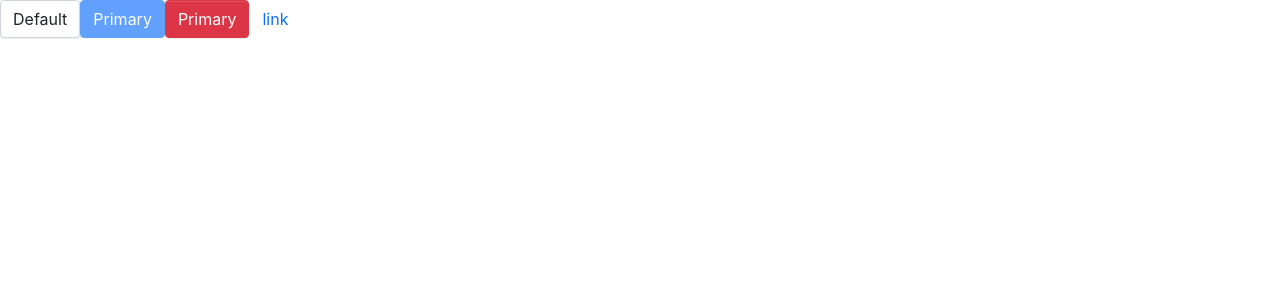
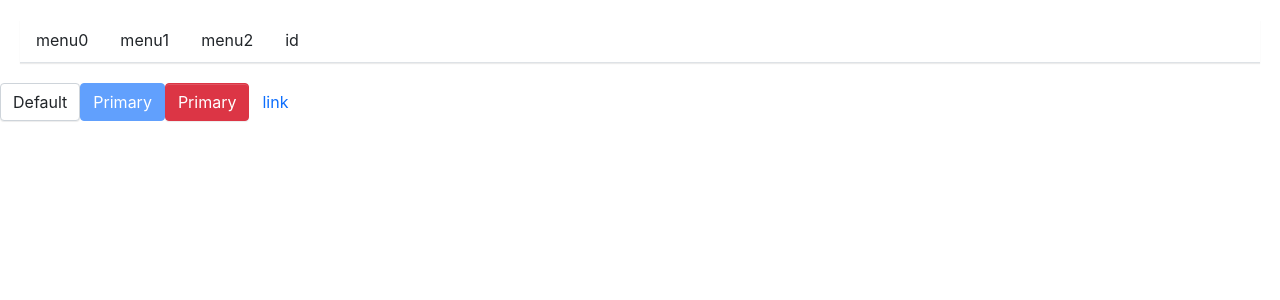
Before and after one commit to RelentlessFlow/yzq-react-component, a React (Vite) app: page / in a window 1280 px wide. Shown: the top 300 px of the page. Built offline with nearby package versions, Linux system fonts and the light colour scheme.

Commit message:
feat: 更新Menu组件

```diff
--- a/src/App.tsx
+++ b/src/App.tsx
@@ -1,10 +1,31 @@
 import React from "react";
 import Button from "@/components/Button";
+import Menu from "@/components/Menu";
 
 const App: React.FC = () => {
 	return (
 		<>
 			<div className={'App'}>
+				<Menu defaultIndex={0} onSelect={(index) => console.log(index)} style={{margin: 20}} mode={'horizontal'}>
+					<Menu.Item id={'0'}>
+						menu0
+					</Menu.Item>
+					<Menu.Item id={'1'}>
+						menu1
+					</Menu.Item>
+					<Menu.Item id={'2'}>
+						menu2
+					</Menu.Item>
+					<Menu.SubItem title={'id'} id={'3'}>
+						<Menu.Item id={'3-1'}>
+							menu1
+						</Menu.Item>
+						<Menu.Item id={'3-2'}>
+							menu1
+						</Menu.Item>
+					</Menu.SubItem>
+				</Menu>
+
 				<header className={'App-header'}>
 					<Button>Default</Button>
 					<Button buttonType={'primary'} onClick={() => console.log('Hello')} disabled>Primary</Button>
--- a/src/components/Button/_style.scss
+++ b/src/components/Button/_style.scss
@@ -1,3 +1,5 @@
+@import "../../styles/variables";
+
 .yzq-btn {
   position: relative;
   display: inline-block;
--- a/src/components/Button/button.tsx
+++ b/src/components/Button/button.tsx
@@ -1,6 +1,21 @@
 import React from 'react'
 import classNames from "classnames";
-import type {ButtonProps} from "./type.ts";
+
+type ButtonSize = 'lg' | 'sm'
+type ButtonType = 'default' | 'primary' | 'danger' | 'link'
+
+interface BaseButtonProps {
+	className?: string;
+	disabled?: boolean;
+	size?: ButtonSize;
+	buttonType?: ButtonType;
+	children?: React.ReactNode;
+	href?: string
+}
+
+type NativeButtonProps = BaseButtonProps & React.ButtonHTMLAttributes<HTMLElement>
+type AnchorButtonProps = BaseButtonProps & React.AnchorHTMLAttributes<HTMLElement>
+type ButtonProps = Partial<NativeButtonProps & AnchorButtonProps>
 
 const Button: React.FC<ButtonProps> = (props) => {
 	const {
@@ -39,3 +54,9 @@ const Button: React.FC<ButtonProps> = (props) => {
 }
 
 export default Button
+
+export type {
+	ButtonSize,
+	ButtonType,
+	ButtonProps
+}
--- a/src/components/Button/index.ts
+++ b/src/components/Button/index.ts
@@ -1,5 +1,4 @@
-import { ButtonSize, ButtonType } from "./type.ts";
-import button from "./button.tsx";
+import button, { type ButtonSize, type ButtonType } from "./button.tsx";
 
 export type {
 	ButtonType,
--- /dev/null
+++ b/src/components/Menu/_style.scss
@@ -0,0 +1,85 @@
+@import "../../styles/variables";
+
+.yzq-menu {
+  display: flex;
+  flex-wrap: wrap;
+  padding-left: 0;
+  list-style: none;
+  border-bottom: $menu-border-width solid $border-color;
+  box-shadow: $menu-box-shadow;
+
+  .yzq-menu-item {
+    padding: $menu-item-padding-y $menu-item-padding-x;
+    cursor: pointer;
+    &:hover, &:focus {
+      text-decoration: none;
+    }
+    &.is-disabled {
+      color: $menu-item-disabled-color;
+      pointer-events: none;
+      cursor: default;
+    }
+    &.is-active, &:hover {
+      color: $menu-item-active-color;
+    }
+  }
+
+  .yzq-submenu-item {
+    position: relative;
+    .yzq-submenu-title {
+      display: flex;
+      align-items: center;
+    }
+  }
+
+  .yzq-submenu {
+    list-style:none;
+    padding-left: 0;
+    white-space: nowrap;
+
+    &.submenu-opened {
+      display: block;
+    }
+
+    .yzq-menu-item {
+      padding: $menu-item-padding-y $menu-item-padding-x;
+      cursor: pointer;
+      color: $body-color;
+      &.is-active, &:hover {
+        color: $menu-item-active-color !important;
+      }
+    }
+  }
+}
+
+.yzq-menu-horizontal {
+  >.yzq-menu-item {
+    border-bottom: $menu-item-active-border-width solid transparent;
+
+    &.is-active, &:hover {
+      border-bottom: $menu-border-width solid $menu-item-active-color;
+    }
+  }
+  .yzq-submenu {
+    display: none;
+    position: absolute;
+    background: $white;
+    z-index: 100;
+    top: calc(100% - 2px);
+    left: 0;
+    border: $menu-border-width solid $menu-border-color;
+    box-shadow: $submenu-box-shadow;
+  }
+}
+
+.yzq-menu-vertical {
+  flex-direction: column;
+  border-bottom: 0;
+  border-right: $menu-border-width solid $border-color;
+  .yzq-menu-item {
+    &.is-active, &:hover {
+      border-bottom: 0;
+      border-left: $menu-border-width solid $menu-item-active-color;
+    }
+  }
+}
--- /dev/null
+++ b/src/components/Menu/index.ts
@@ -0,0 +1,23 @@
+import InternalForm, { type MenuProps } from './menu.tsx'
+import MenuItem, { type MenuItemProps } from "./menuItem.tsx";
+import SubMenu, { type SubMenuProps } from "./subMenu.tsx";
+
+type InternalFormType = typeof InternalForm;
+
+type CompoundedComponent = InternalFormType & {
+	Item: typeof MenuItem;
+	SubItem: typeof SubMenu
+}
+
+const Menu = InternalForm as CompoundedComponent
+
+Menu.Item = MenuItem
+Menu.SubItem = SubMenu
+
+export type {
+	MenuProps,
+	MenuItemProps,
+	SubMenuProps
+}
+
+export default Menu
--- /dev/null
+++ b/src/components/Menu/menu.tsx
@@ -0,0 +1,69 @@
+import React, {createContext, useState} from 'react';
+import classNames from "classnames";
+
+type MenuMode = 'horizontal' | 'vertical';
+type MenuId = React.Key | string | number
+type SelectCallback = (selectId: MenuId) => void
+interface MenuProps {
+	defaultIndex?: MenuId;
+	className?: string;
+	mode?: MenuMode;
+	style?: React.CSSProperties;
+	onSelect?: SelectCallback;
+	children?: React.ReactNode;
+}
+
+interface IMenuContext {
+	id?: React.Key;
+	onSelect?: SelectCallback;
+}
+
+const MenuContext = createContext<IMenuContext>({})
+
+const Menu: React.FC<MenuProps> = (
+	{
+		className,
+		mode,
+		style,
+		children,
+		onSelect,
+		defaultIndex
+	}
+) => {
+
+	const [currentActive,setActive] = useState(defaultIndex);
+
+	const classes = classNames('yzq-menu', className, {
+		'yzq-menu-vertical': mode === 'vertical',
+		'yzq-menu-horizontal': mode !== 'vertical'
+	})
+
+	const handleClick = (id: MenuId) => {
+		setActive(id);
+		if(onSelect) onSelect(id);
+	}
+
+	const passedContext: IMenuContext = {
+		id: currentActive,
+		onSelect: handleClick
+	}
+
+	return (
+		<ul className={classes} style={style} data-testid={'test-menu'}>
+			<MenuContext.Provider value={passedContext}>
+				{ children }
+			</MenuContext.Provider>
+		</ul>
+	)
+}
+
+export default Menu;
+
+export {
+	MenuContext,
+}
+
+export type {
+	MenuProps,
+	MenuId
+}
--- /dev/null
+++ b/src/components/Menu/menuItem.tsx
@@ -0,0 +1,44 @@
+import classNames from "classnames";
+import React, {useContext} from "react";
+import { MenuContext, MenuId } from "@/components/Menu/menu.tsx";
+
+interface MenuItemProps {
+	id: MenuId;
+	disabled?: boolean;
+	className?: string;
+	style?: React.CSSProperties;
+	children?: React.ReactNode
+}
+
+const MenuItem: React.FC<MenuItemProps> = (
+	{
+		id,
+		disabled,
+		className,
+		style,
+		children
+	}
+) => {
+	const context = useContext(MenuContext)
+
+	const classes = classNames('yzq-menu-item', className, {
+		'is-disabled': disabled,
+		'is-active': context.id === id
+	})
+	const handleClick = () => {
+		if(context.onSelect && !disabled) {
+			context.onSelect(id);
+		}
+	}
+	return (
+		<li className={classes} style={style} onClick={handleClick}>
+			{ children }
+		</li>
+	)
+}
+
+export default MenuItem;
+
+export type {
+	MenuItemProps
+}
--- /dev/null
+++ b/src/components/Menu/subMenu.tsx
@@ -0,0 +1,63 @@
+import {MenuContext, MenuId} from "./menu.tsx";
+import React, {useContext, useRef, useState} from "react";
+import classNames from "classnames";
+
+interface SubMenuProps {
+	id: MenuId;
+	title: string;
+	className?: string;
+	children: React.ReactNode
+}
+
+const SubMenu: React.FC<SubMenuProps> = (
+	{
+		id,
+		title,
+		className,
+		children
+	}
+) => {
+	const [menuOpen, setMenuOpen] = useState(false);
+	const timer = useRef<ReturnType<typeof setTimeout>>()
+	const context = useContext(MenuContext)
+	const handleMouse  = (e: React.MouseEvent, toggle: boolean) => {
+		if(timer.current) clearTimeout(timer.current)
+		e.preventDefault();
+		timer.current = setTimeout(() => {
+			setMenuOpen(toggle);
+		}, 50)
+	}
+	const handleClick = (e: React.MouseEvent) => {
+		e.preventDefault();
+		setMenuOpen(!menuOpen);
+		if(context.onSelect) context.onSelect(id);
+	}
+	const hoverEvents: Record<string, React.MouseEventHandler<HTMLDivElement>> = {
+		onMouseEnter: (e) => handleMouse(e, true),
+		onMouseLeave: (e) => handleMouse(e, false)
+	}
+	const clickEvents: Record<string, React.MouseEventHandler<HTMLDivElement>> = {
+		onClick: handleClick
+	}
+	const classes = classNames('yzq-menu-item yzq-submenu-item', className, {
+		'is-active': context.id === id
+	})
+	const submenuClasses = classNames('yzq-submenu', {
+		'submenu-opened': menuOpen
+	})
+
+	return <li key={id} className={classes} { ...hoverEvents }>
+		<div className={'yzq-submenu-title'} { ...clickEvents }>
+			{ title }
+		</div>
+		<ul className={submenuClasses}>
+			{ children }
+		</ul>
+	</li>
+}
+
+export type {
+	SubMenuProps
+}
+
+export default SubMenu;
--- a/src/styles/_variables.scss
+++ b/src/styles/_variables.scss
@@ -146,7 +146,7 @@ $btn-font-family:             $font-family-base !default;
 $btn-font-size:               $font-size-base !default;
 $btn-line-height:             $line-height-base !default;
 
-//不同大小按钮的 padding 和 font size
+// 不同大小按钮的 padding 和 font size
 $btn-padding-y-sm:            .25rem !default;
 $btn-padding-x-sm:            .5rem !default;
 $btn-font-size-sm:            $font-size-sm !default;
@@ -174,3 +174,19 @@ $btn-border-radius-lg:        $border-radius-lg !default;
 $btn-border-radius-sm:        $border-radius-sm !default;
 
 $btn-transition:              color .15s ease-in-out, background-color .15s ease-in-out, border-color .15s ease-in-out, box-shadow .15s ease-in-out !default;
+
+// menu
+$menu-border-width:            $border-width !default;
+$menu-border-color:            $border-color !default;
+$menu-box-shadow:              inset 0 1px 0 rgba($white, .15), 0 1px 1px rgba($black, .075) !default;
+
+// menu-item
+$menu-item-padding-y:          .5rem !default;
+$menu-item-padding-x:          1rem !default;
+$menu-item-active-color:       $primary !default;
+$menu-item-active-border-width: 2px !default;
+$menu-item-disabled-color:     $gray-600 !default;
+
+// sub-menu
+// submenu
+$submenu-box-shadow: 0 2px 4px 0 rgba(0,0,0,.12), 0 0 6px 0 rgba(0,0,0,.04);
--- a/src/styles/index.scss
+++ b/src/styles/index.scss
@@ -9,3 +9,6 @@
 
 // button
 @import "../components/Button/style";
+
+// menu
+@import "../components/Menu/style";
```
Also changed, not shown: src/components/Button/type.ts (deleted, +0 -23 lines), 2 other files (tests, documents, lock files or other folders). Lines whose indentation alone changed are shown as unchanged.
